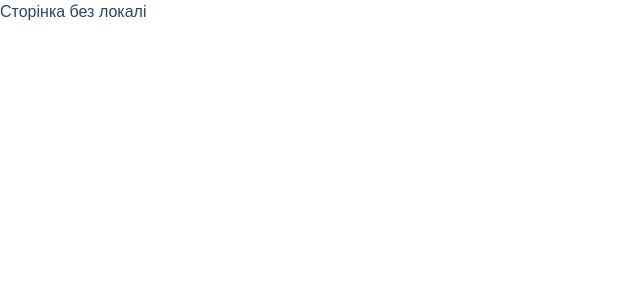
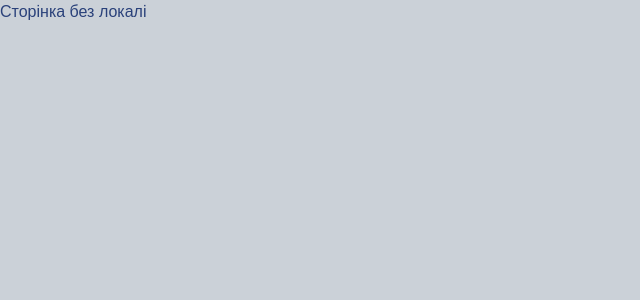
Before and after one commit to MarynaDanyliuk/construction-client-site, a Next.js app: page / in a window 1280 px wide. Shown: the top 300 px of the page, without its empty margins (0-640 px from the left). Built offline with nearby package versions, Linux system fonts and the light colour scheme.

Commit message:
add light and dark theme

```diff
--- a/app/components/Header.tsx
+++ b/app/components/Header.tsx
@@ -1,6 +1,9 @@
 import Link from 'next/link';
 import { Home, Info, Briefcase, Hammer, Phone, Languages } from 'lucide-react';
 import type { Dictionary } from '../dictionaries/types';
+// import '../globals.css';
+
+import ThemeToggle from './ThemeToggle';
 
 type HeaderProps = {
   locale: 'uk' | 'en';
@@ -13,36 +16,45 @@ export default function Header({ locale, t }: HeaderProps) {
       <h1 className="text-xl font-bold">{t.siteName}</h1>
       <nav className="flex gap-4 items-center">
         <Link href={`/${locale}`} className="flex flex-col items-center">
-          <Home size={20} />
-          <span className="hidden md:block">{t.home}</span>
+          <Home
+            size={20}
+            className="block md:hidden lg:hidden" // іконка лише на мобілках
+          />
+          <span className="hidden md:inline lg:inline">{t.home}</span>
         </Link>
+
         <Link href={`/${locale}/about`} className="flex flex-col items-center">
-          <Info size={20} />
-          <span className="hidden md:block">{t.about.title}</span>
+          <Info size={20} className="block md:hidden lg:hidden" />
+          <span className="hidden md:inline lg:inline">{t.about.title}</span>
         </Link>
+
         <Link href={`/${locale}/cases`} className="flex flex-col items-center">
-          <Briefcase size={20} />
-          <span className="hidden md:block">{t.cases}</span>
+          <Briefcase size={20} className="block md:hidden lg:hidden" />
+          <span className="hidden md:inline lg:inline">{t.cases}</span>
         </Link>
+
         <Link href={`/${locale}/services`} className="flex flex-col items-center">
-          <Hammer size={20} />
-          <span className="hidden md:block">{t.services.title}</span>
+          <Hammer size={20} className="block md:hidden lg:hidden" />
+          <span className="hidden md:inline lg:inline">{t.services.title}</span>
         </Link>
-        <Link href={`/${locale}/contact`} className="flex flex-col items-center">
-          <Phone size={20} />
-          <span className="hidden md:block">{t.contact.title}</span>
+
+        <Link href={`/${locale}/contacts`} className="flex flex-col items-center">
+          <Phone size={20} className="block md:hidden lg:hidden" />
+          <span className="hidden md:inline lg:inline">{t.contact.title}</span>
         </Link>
+
         {locale === 'uk' ? (
           <Link href="/en" className="flex flex-col items-center">
-            <Languages size={20} />
-            <span className="hidden md:block">EN</span>
+            <Languages size={20} className="block md:hidden lg:hidden" />
+            <span className="hidden md:inline lg:inline">EN</span>
           </Link>
         ) : (
           <Link href="/uk" className="flex flex-col items-center">
-            <Languages size={20} />
-            <span className="hidden md:block">UK</span>
+            <Languages size={20} className="block md:hidden lg:hidden" />
+            <span className="hidden md:inline lg:inline">UK</span>
           </Link>
         )}
+        <ThemeToggle />
       </nav>
     </header>
   );
--- /dev/null
+++ b/app/components/ThemeToggle.tsx
@@ -0,0 +1,161 @@
+'use client';
+
+import { useEffect, useState } from 'react';
+
+export default function ThemeToggle() {
+  const [isMounted, setIsMounted] = useState(false);
+  const [isDark, setIsDark] = useState(false);
+
+  useEffect(() => {
+    const theme =
+      localStorage.theme === 'dark' ||
+      (!('theme' in localStorage) && window.matchMedia('(prefers-color-scheme: dark)').matches);
+
+    document.documentElement.classList.toggle('dark', theme);
+    setIsDark(theme);
+    setIsMounted(true);
+  }, []);
+
+  const toggleTheme = () => {
+    const next = !isDark;
+    setIsDark(next);
+    document.documentElement.classList.toggle('dark', next);
+    localStorage.theme = next ? 'dark' : 'light';
+  };
+
+  if (!isMounted) {
+    // Щоб уникнути гідраційного конфлікту
+    return (
+      <button
+        className="px-3 py-1 rounded bg-gray-200 text-transparent dark:bg-gray-700 transition-colors duration-300"
+        aria-hidden="true"
+      >
+        ...
+      </button>
+      //   <button
+      //     onClick={toggleTheme}
+      //     className={`px-3 py-1 rounded bg-gray-200 dark:bg-gray-700 transition-colors duration-300
+      //       ${isMounted ? 'opacity-100' : 'opacity-0'} transition-opacity duration-300`}
+      //   >
+      //     {isDark ? '🌙 Dark' : '☀️ Light'}
+      //   </button>
+    );
+  }
+
+  return (
+    <button onClick={toggleTheme} className="px-3 py-1 rounded bg-gray-200 dark:bg-gray-700">
+      {isDark ? '🌙 Dark' : '☀️ Light'}
+    </button>
+  );
+}
+
+// 'use client';
+
+// import { useEffect, useState } from 'react';
+
+// export default function ThemeToggle() {
+//   const [isDark, setIsDark] = useState(false);
+
+//   useEffect(() => {
+//     if (
+//       localStorage.theme === 'dark' ||
+//       (!('theme' in localStorage) && window.matchMedia('(prefers-color-scheme: dark)').matches)
+//     ) {
+//       document.documentElement.classList.add('dark');
+//       setIsDark(true);
+//     } else {
+//       document.documentElement.classList.remove('dark');
+//       setIsDark(false);
+//     }
+//   }, []);
+
+//   const toggleTheme = () => {
+//     if (isDark) {
+//       document.documentElement.classList.remove('dark');
+//       localStorage.theme = 'light';
+//       setIsDark(false);
+//     } else {
+//       document.documentElement.classList.add('dark');
+//       localStorage.theme = 'dark';
+//       setIsDark(true);
+//     }
+//   };
+
+//   return (
+//     <button onClick={toggleTheme} className="px-3 py-1 rounded bg-gray-200 dark:bg-gray-700">
+//       {isDark ? '🌙 Dark' : '☀️ Light'}
+//     </button>
+//   );
+// }
+
+// 'use client';
+
+// import { useEffect, useState } from 'react';
+
+// export default function ThemeToggle() {
+//   const [isDark, setIsDark] = useState<boolean | null>(null); // 🟡 Спочатку невідомо
+
+//   useEffect(() => {
+//     const theme =
+//       localStorage.theme === 'dark' ||
+//       (!('theme' in localStorage) && window.matchMedia('(prefers-color-scheme: dark)').matches);
+
+//     setIsDark(theme);
+//     document.documentElement.classList.toggle('dark', theme);
+//   }, []);
+
+//   if (isDark === null) return null; // ⏳ Не рендеримо кнопку поки не знаємо тему
+
+//   const toggleTheme = () => {
+//     const next = !isDark;
+//     setIsDark(next);
+//     document.documentElement.classList.toggle('dark', next);
+//     localStorage.theme = next ? 'dark' : 'light';
+//   };
+
+//   return (
+//     <button onClick={toggleTheme} className="px-3 py-1 rounded bg-gray-200 dark:bg-gray-700">
+//       {isDark ? '🌙 Dark' : '☀️ Light'}
+//     </button>
+//   );
+// }
+
+// 'use client';
+
+// import { useEffect, useState } from 'react';
+
+// export default function ThemeToggle() {
+//   const [isDark, setIsDark] = useState(() => {
+//     // 🧠 Рендер відразу з урахуванням теми, якщо це вже клієнт
+//     if (typeof window !== 'undefined') {
+//       return (
+//         localStorage.theme === 'dark' ||
+//         (!('theme' in localStorage) && window.matchMedia('(prefers-color-scheme: dark)').matches)
+//       );
+//     }
+//     return false; // ⬅️ Не null, щоб уникнути "дірки" в рендері
+//   });
+
+//   useEffect(() => {
+//     // 🔄 Синхронізуємо стан, якщо щось змінилось
+//     const theme =
+//       localStorage.theme === 'dark' ||
+//       (!('theme' in localStorage) && window.matchMedia('(prefers-color-scheme: dark)').matches);
+
+//     setIsDark(theme);
+//     document.documentElement.classList.toggle('dark', theme);
+//   }, []);
+
+//   const toggleTheme = () => {
+//     const next = !isDark;
+//     setIsDark(next);
+//     document.documentElement.classList.toggle('dark', next);
+//     localStorage.theme = next ? 'dark' : 'light';
+//   };
+
+//   return (
+//     <button onClick={toggleTheme} className="px-3 py-1 rounded bg-gray-200 dark:bg-gray-700">
+//       {isDark ? '🌙 Dark' : '☀️ Light'}
+//     </button>
+//   );
+// }
--- a/app/dictionaries/en.ts
+++ b/app/dictionaries/en.ts
@@ -6,19 +6,19 @@ const en: Dictionary = {
   cases: 'Cases',
 
   services: {
-    title: 'Our Services',
+    title: 'Services',
     item1: 'Turnkey Construction',
     item2: 'Design and Planning',
     item3: 'Interior and Renovation',
   },
 
   about: {
-    title: 'About Us',
+    title: 'Team',
     text: 'We are a construction company that builds with trust.',
   },
 
   contact: {
-    title: 'Contact Us',
+    title: 'Feedback',
     text: 'Reach out to us anytime via phone or email.',
   },
 
--- a/app/globals.css
+++ b/app/globals.css
@@ -1,11 +1,16 @@
 @import 'tailwindcss';
 
 :root {
-  --background: #ffffff;
+  --background: #cbd1d8;
   --foreground: #2a417a;
 }
 
-@theme inline {
+.dark {
+  --background: #183a4f;
+  --foreground: #ededed;
+}
+
+/* @theme inline {
   --color-background: var(--background);
   --color-foreground: var(--foreground);
   --font-sans: var(--font-geist-sans);
@@ -17,7 +22,7 @@
     --background: #0a0a0a;
     --foreground: #ededed;
   }
-}
+} */
 
 body {
   background: var(--background);
--- /dev/null
+++ b/app/hooks/useTheme.ts
@@ -0,0 +1,32 @@
+'use client';
+import { useEffect, useState } from 'react';
+
+export const useTheme = () => {
+  const [theme, setTheme] = useState<'light' | 'dark'>('light');
+
+  useEffect(() => {
+    // Перевіримо localStorage
+    const savedTheme = localStorage.getItem('theme');
+    if (savedTheme === 'dark') {
+      document.documentElement.classList.add('dark');
+      setTheme('dark');
+    } else {
+      document.documentElement.classList.remove('dark');
+      setTheme('light');
+    }
+  }, []);
+
+  const toggleTheme = () => {
+    if (theme === 'light') {
+      document.documentElement.classList.add('dark');
+      localStorage.setItem('theme', 'dark');
+      setTheme('dark');
+    } else {
+      document.documentElement.classList.remove('dark');
+      localStorage.setItem('theme', 'light');
+      setTheme('light');
+    }
+  };
+
+  return { theme, toggleTheme };
+};
--- a/app/layout.tsx
+++ b/app/layout.tsx
@@ -39,10 +39,28 @@ export default function RootLayout({ children }: { children: ReactNode }) {
           href="https://fonts.googleapis.com/css2?family=Inter:wght@400;600&display=swap"
         />
         <link rel="icon" href="/favicon.ico" />
+        <script
+          dangerouslySetInnerHTML={{
+            __html: `
+        (function() {
+          try {
+            const theme = localStorage.getItem('theme');
+            if (
+              theme === 'dark' ||
+              (!theme && window.matchMedia('(prefers-color-scheme: dark)').matches)
+            ) {
+              document.documentElement.classList.add('dark');
+            } else {
+              document.documentElement.classList.remove('dark');
+            }
+          } catch (_) {}
+        })();
+      `,
+          }}
+        />
       </head>
       <body>
         {children}
-
         {/* Аналітика (приклад для Google Analytics 4) */}
         <Script async src="https://www.googletagmanager.com/gtag/js?id=G-XXXXXXX" />
         <Script id="google-analytics">
--- /dev/null
+++ b/tailwind.config.ts
@@ -0,0 +1,10 @@
+import type { Config } from 'tailwindcss';
+
+const config: Config = {
+  darkMode: 'class',
+  content: ['./app/**/*.{js,ts,jsx,tsx}', './components/**/*.{js,ts,jsx,tsx}'],
+  theme: { extend: {} },
+  plugins: [],
+};
+
+export default config;
```
Also changed, not shown: app/[locale]/layout.tsx (+0 -12 lines), 1 other file (tests, documents, lock files or other folders).
